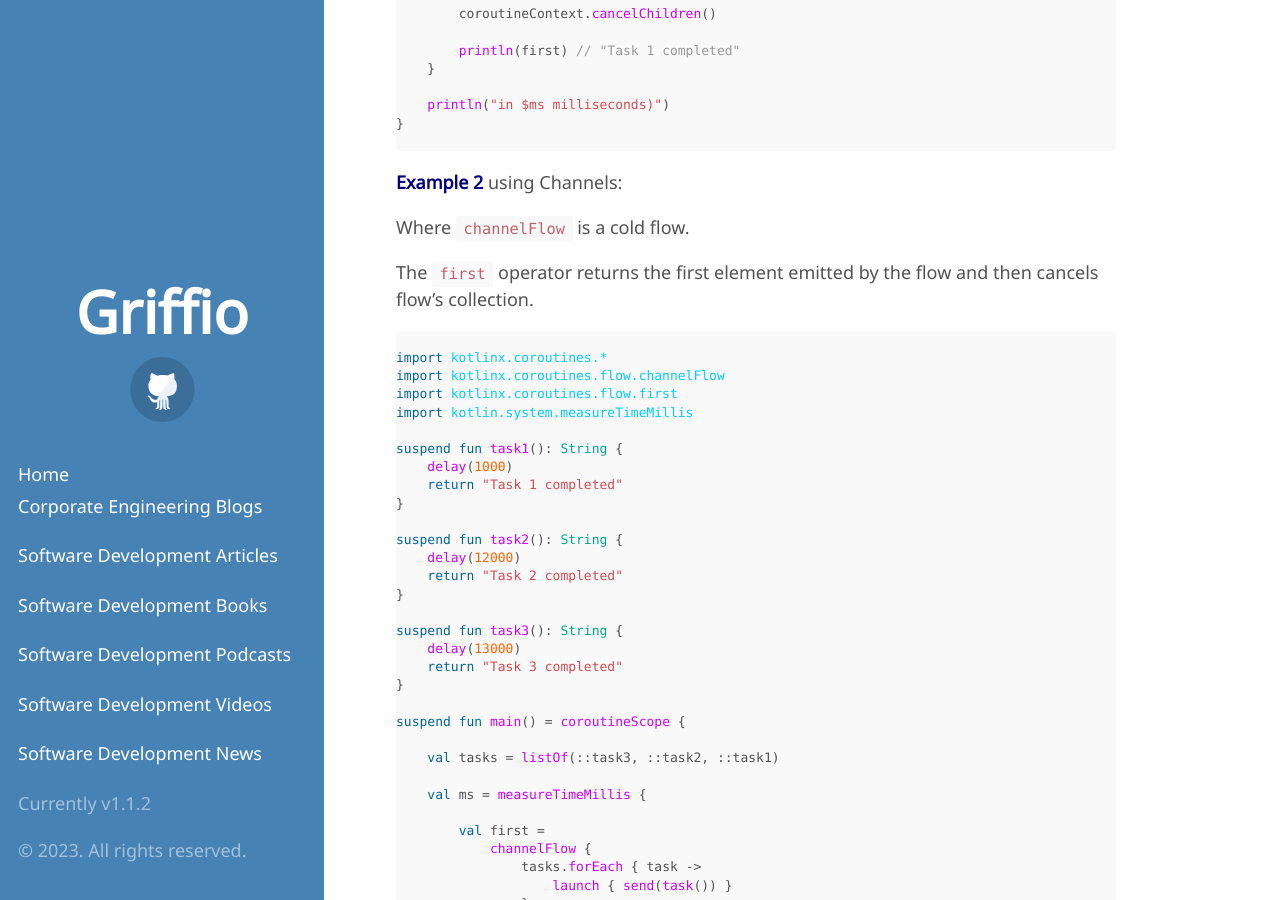
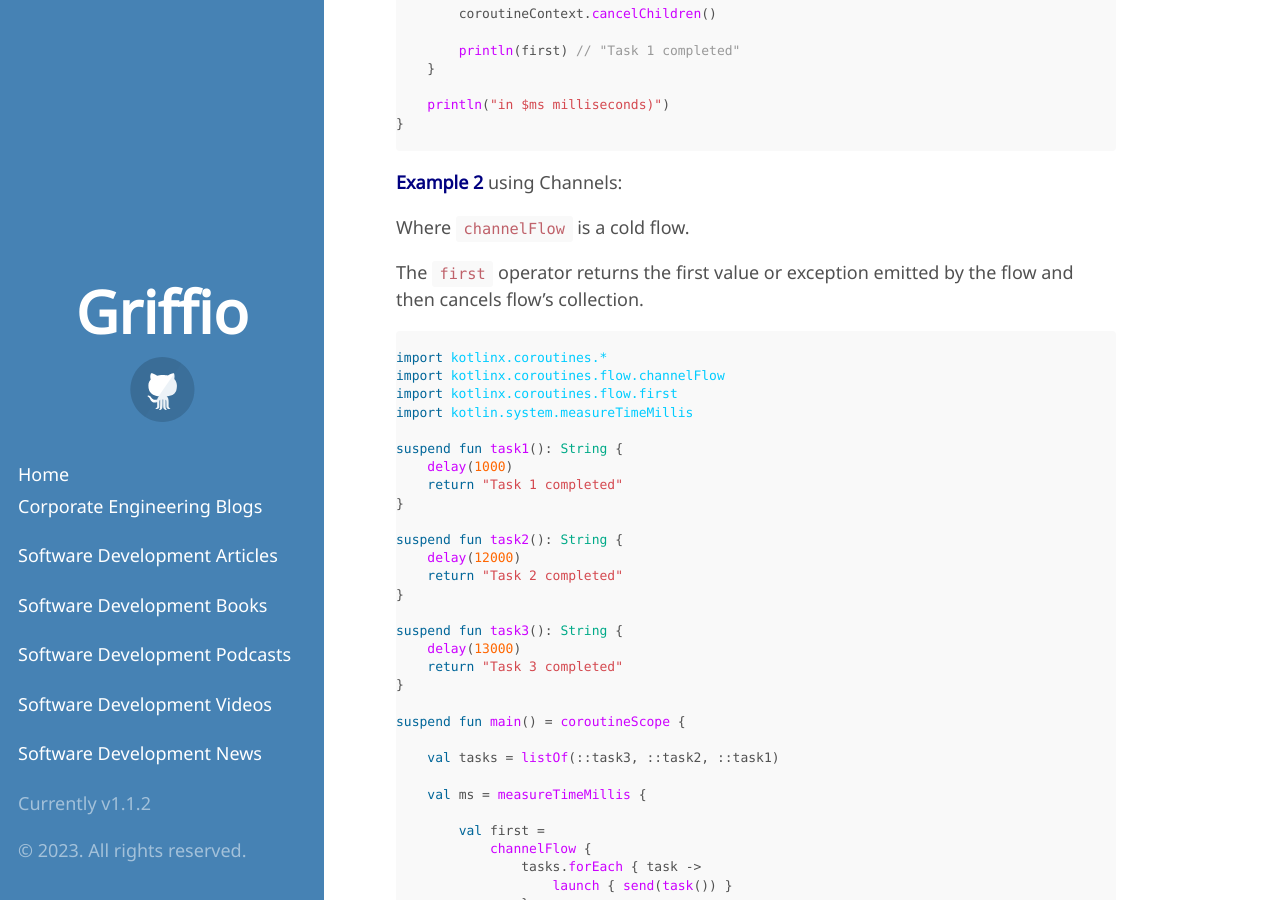
Before and after one commit to griffio/griffio.github.io, a Jekyll site: the page built from _posts/2023-03-18-More-Kotlin-Racing-Ambiguous-Coroutines.md, in a window 1280 px wide and 900 px high, scrolled down 1409 px. Built offline with Jekyll 4.4.1, drawn with Linux system fonts in a browser that asks for light colours; some web fonts are replaced.

Commit message:
update to add error

````diff
--- a/_posts/2023-03-18-More-Kotlin-Racing-Ambiguous-Coroutines.md
+++ b/_posts/2023-03-18-More-Kotlin-Racing-Ambiguous-Coroutines.md
@@ -77,7 +77,7 @@
 
 Where `channelFlow` is a cold flow.
 
-The `first` operator returns the first element emitted by the flow and then cancels flow's collection.
+The `first` operator returns the first value or exception emitted by the flow and then cancels flow's collection.
 
 ``` kotlin
 
````
